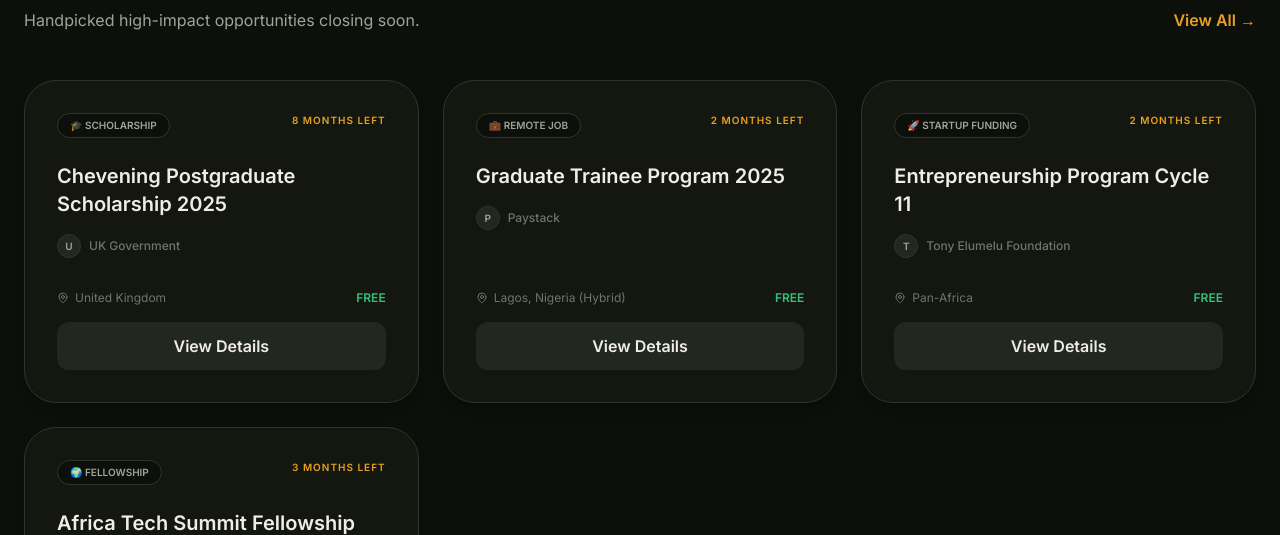
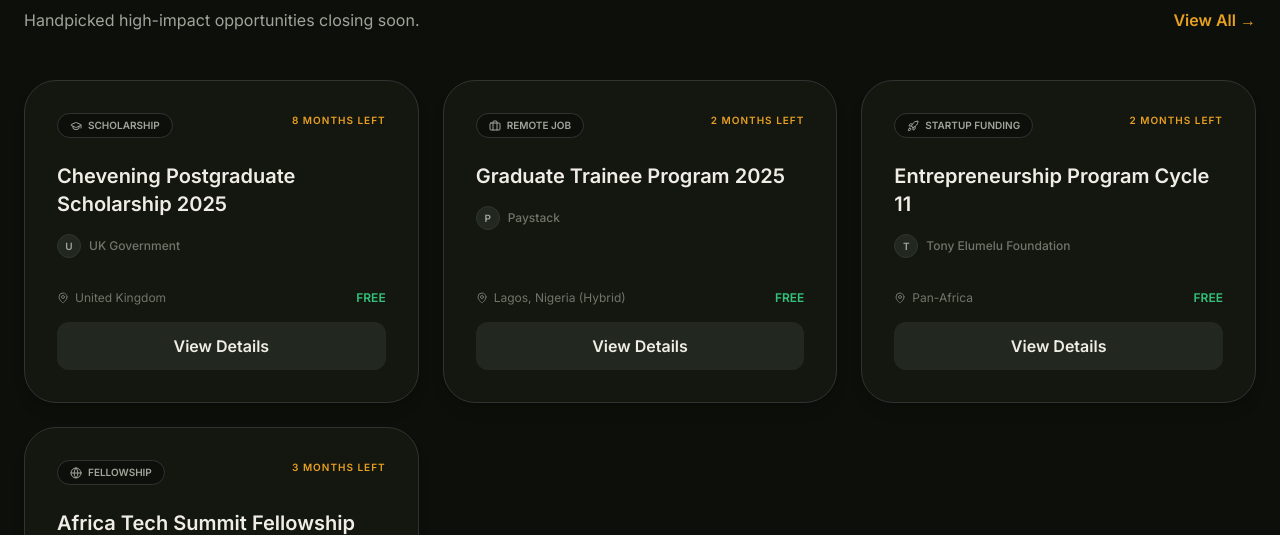
Before and after one commit to raymondraremond/oppalert, a Next.js app in the folder oppalert/: page / in a window 1280 px wide. Shown: the part 1153-1688 px from the top of the page. Built offline with nearby package versions, Linux system fonts and the light colour scheme; no server answers.

Commit message:
nextlevel

```diff
--- a/oppalert/app/opportunities/[id]/page.tsx
+++ b/oppalert/app/opportunities/[id]/page.tsx
@@ -113,7 +113,10 @@
                 <div>
                   <p className="text-sm font-bold text-[#E8A020] uppercase tracking-widest mb-1">{org}</p>
                   <div className="flex gap-2">
-                    <span className="px-3 py-1 bg-icon-bg rounded-full text-[10px] font-bold text-muted">{getCategoryLabel(cat)}</span>
+                    <span className="px-3 py-1 bg-icon-bg rounded-full text-[10px] font-bold text-muted flex flex-shrink-0 items-center gap-1.5">
+                      <CategoryIcon cat={cat} size={12} />
+                      {getCategoryLabel(cat)}
+                    </span>
                   </div>
                 </div>
               </div>
--- a/oppalert/components/NewsletterForm.tsx
+++ b/oppalert/components/NewsletterForm.tsx
@@ -1,6 +1,7 @@
 'use client'
 import { useState } from 'react'
 import { Check, Send, PartyPopper } from 'lucide-react'
+import { CategoryIcon } from '@/lib/icons'
 
 export default function NewsletterForm() {
   const [step, setStep] = useState<'email' | 'prefs' | 'done'>('email')
@@ -107,12 +108,13 @@
               key={cat.id}
               type="button"
               onClick={() => handleTogglePref(cat.id)}
-              className={`px-3 py-1.5 rounded-full text-xs font-bold transition-all ${
+              className={`px-3 py-1.5 rounded-full text-xs font-bold transition-all flex items-center gap-1.5 ${
                 prefs.includes(cat.id)
                   ? 'bg-amber text-bg shadow-glow-amber'
                   : 'bg-[var(--icon-bg)] text-muted border border-[var(--glass-border)]'
               }`}
             >
+              <CategoryIcon cat={cat.id as any} size={14} />
               {cat.label}
             </button>
           ))}
--- a/oppalert/components/OpportunityCard.tsx
+++ b/oppalert/components/OpportunityCard.tsx
@@ -1,8 +1,8 @@
 "use client"
 import Link from "next/link"
 import { getCategoryLabel } from "@/lib/utils"
-
 import { MapPin } from "lucide-react"
+import { CategoryIcon } from "@/lib/icons"
 
 interface OpportunityCardProps {
   opportunity: any
@@ -46,7 +46,8 @@
     >
       <div className="bg-bg2 border border-border rounded-[2rem] p-8 hover:border-[#E8A020]/50 hover:bg-surface transition-all flex flex-col h-full shadow-lg hover:shadow-[#E8A020]/5">
         <div className="flex justify-between items-start mb-6">
-          <span className="px-3 py-1 bg-bg rounded-full text-[10px] font-black uppercase text-muted border border-border">
+          <span className="px-3 py-1 bg-bg rounded-full text-[10px] font-black uppercase text-muted border border-border flex flex-shrink-0 items-center gap-1.5">
+            <CategoryIcon cat={cat} size={12} />
             {getCategoryLabel(cat)}
           </span>
           <span className={`text-[10px] font-black uppercase tracking-widest ${deadlineText.includes("left") ? "text-[#E8A020]" : "text-subtle"}`}>
--- a/oppalert/lib/utils.ts
+++ b/oppalert/lib/utils.ts
@@ -20,14 +20,14 @@
 
 export function getCategoryLabel(cat: string): string {
   const map: Record<string, string> = {
-    scholarship: '🎓 Scholarship',
-    job: '💼 Remote Job',
-    fellowship: '🌍 Fellowship',
-    grant: '💰 Grant',
-    internship: '🔬 Internship',
-    startup: '🚀 Startup Funding',
-    bootcamp: '💻 Bootcamp',
-    event: '🎪 Events & Meetups',
+    scholarship: 'Scholarship',
+    job: 'Remote Job',
+    fellowship: 'Fellowship',
+    grant: 'Grant',
+    internship: 'Internship',
+    startup: 'Startup Funding',
+    bootcamp: 'Bootcamp',
+    event: 'Events & Meetups',
   }
   return map[cat] || cat
 }
```
